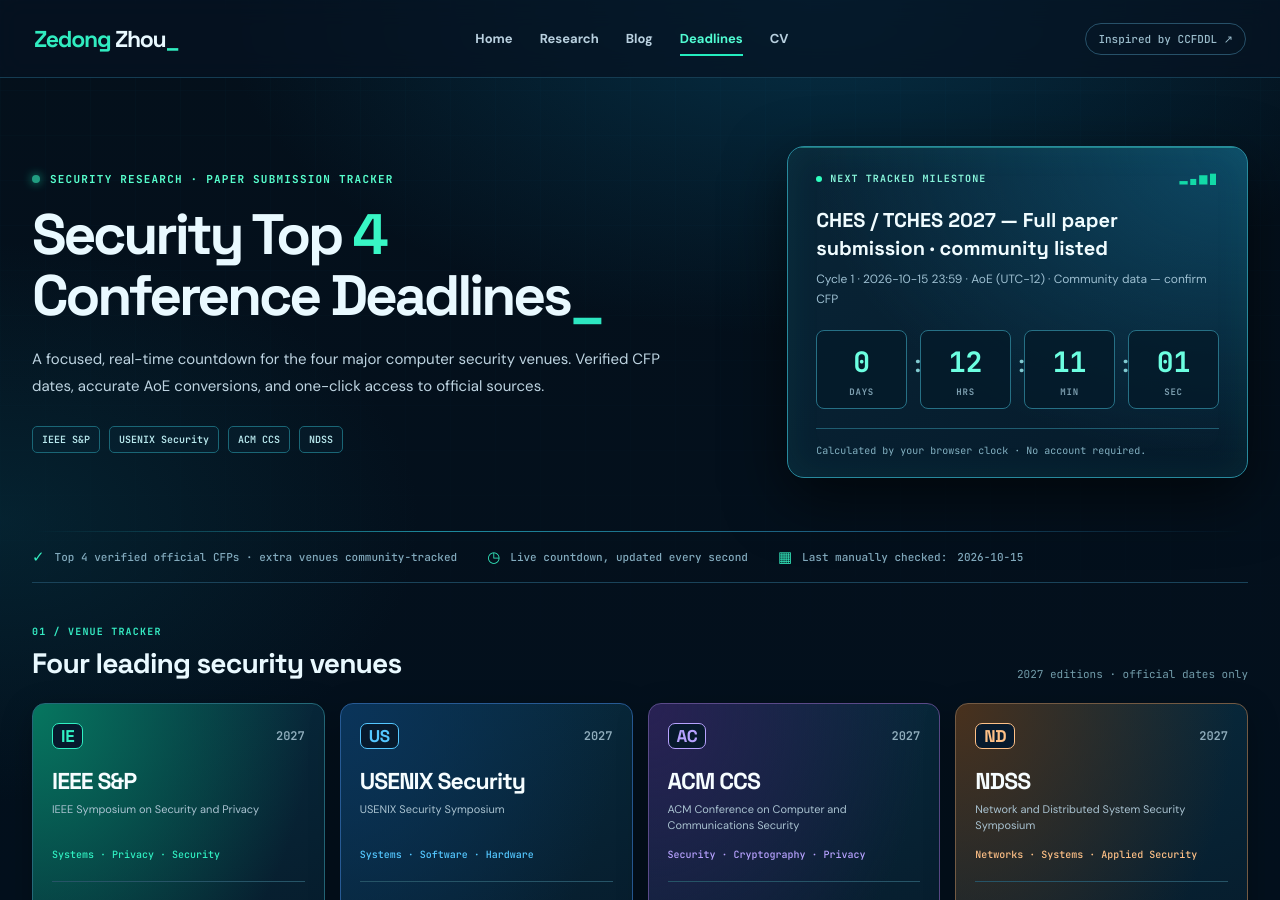
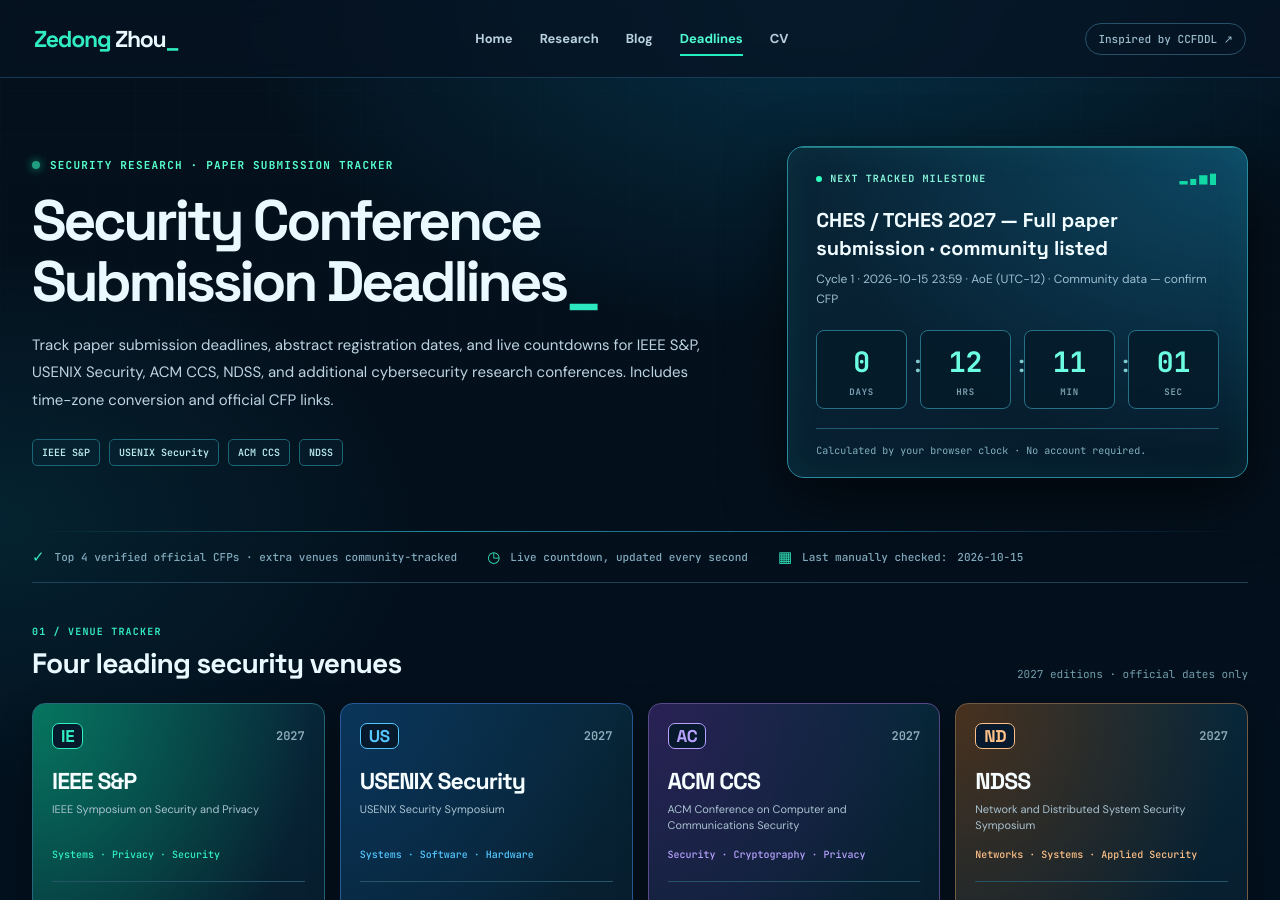
Before and after one commit to 2350082187zhou-ux/2350082187zhou-ux.github.io, a Jekyll site: the page built from _pages/security-deadlines.html, in a window 1280 px wide and 900 px high. Built offline with Jekyll 4.4.1, drawn with Linux system fonts in a browser that asks for light colours.

Commit message:
Clarify security conference paper submission deadlines across homepage and navigation

```diff
--- a/_data/navigation.yml
+++ b/_data/navigation.yml
@@ -12,7 +12,7 @@
   - title: "Blog"
     url: /blog/
 
-  - title: "Deadlines"
+  - title: "Security Deadlines"
     url: /security-deadlines/
 
   - title: "CV"
--- a/_layouts/cyber-blog.html
+++ b/_layouts/cyber-blog.html
@@ -22,7 +22,7 @@
       <a href="{{ '/research/' | relative_url }}">Research</a>
       <a href="{{ '/publications/' | relative_url }}">Publications</a>
       <a class="active" href="{{ '/blog/' | relative_url }}" aria-current="page">Blog</a>
-      <a href="{{ '/security-deadlines/' | relative_url }}">Deadlines</a>
+      <a href="{{ '/security-deadlines/' | relative_url }}">Security Deadlines</a>
       <a href="{{ '/cv/' | relative_url }}">CV</a>
    </nav>
    <div class="nav-actions">
--- a/_pages/security-deadlines.html
+++ b/_pages/security-deadlines.html
@@ -1,8 +1,8 @@
 ---
 layout: null
-title: "Security Top 4 Conference Deadlines"
+title: "Security Conference Submission Deadlines"
 permalink: /security-deadlines/
-description: "Live countdowns for IEEE S&P, USENIX Security, ACM CCS and NDSS conference deadlines."
+description: "Live paper submission and abstract registration deadlines for IEEE S&P, USENIX Security, ACM CCS, NDSS and other security conferences."
 ---
 <!doctype html>
 <html lang="en">
@@ -14,7 +14,7 @@
   <meta name="description" content="{{ page.description | escape }}">
   <meta name="robots" content="index,follow">
   <link rel="canonical" href="{{ page.url | absolute_url }}">
-  <title>Security Top 4 Deadlines | Zedong Zhou</title>
+  <title>Security Conference Submission Deadlines | Zedong Zhou</title>
   <link rel="stylesheet" href="{{ '/assets/css/security-deadlines.css' | relative_url }}">
   <script defer src="{{ '/assets/js/security-deadlines.js' | relative_url }}"></script>
 </head>
@@ -36,8 +36,8 @@
     <section class="hero">
       <div class="hero-copy">
         <div class="eyebrow"><span class="pulse-point" aria-hidden="true"></span> SECURITY RESEARCH · PAPER SUBMISSION TRACKER</div>
-        <h1>Security Top <span>4</span><br>Conference Deadlines<span class="cursor">_</span></h1>
-        <p>A focused, real-time countdown for the four major computer security venues. Verified CFP dates, accurate AoE conversions, and one-click access to official sources.</p>
+        <h1>Security Conference<br><span>Submission Deadlines</span><span class="cursor">_</span></h1>
+        <p>Track paper submission deadlines, abstract registration dates, and live countdowns for IEEE S&amp;P, USENIX Security, ACM CCS, NDSS, and additional cybersecurity research conferences. Includes time-zone conversion and official CFP links.</p>
         <div class="hero-tags"><span>IEEE S&amp;P</span><span>USENIX Security</span><span>ACM CCS</span><span>NDSS</span></div>
       </div>
       <aside class="next-focus" aria-labelledby="next-heading">
```
Also changed, not shown: _pages/about.md (+15 -10 lines).
